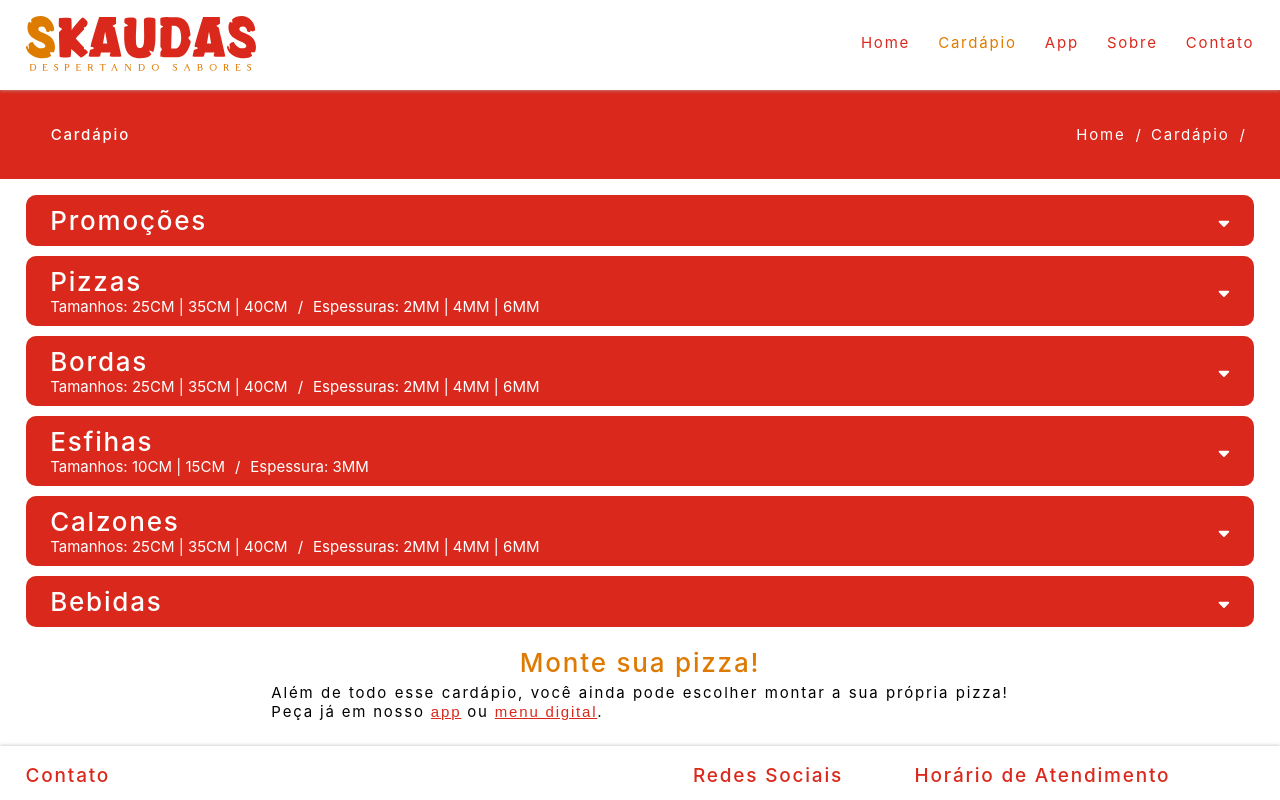
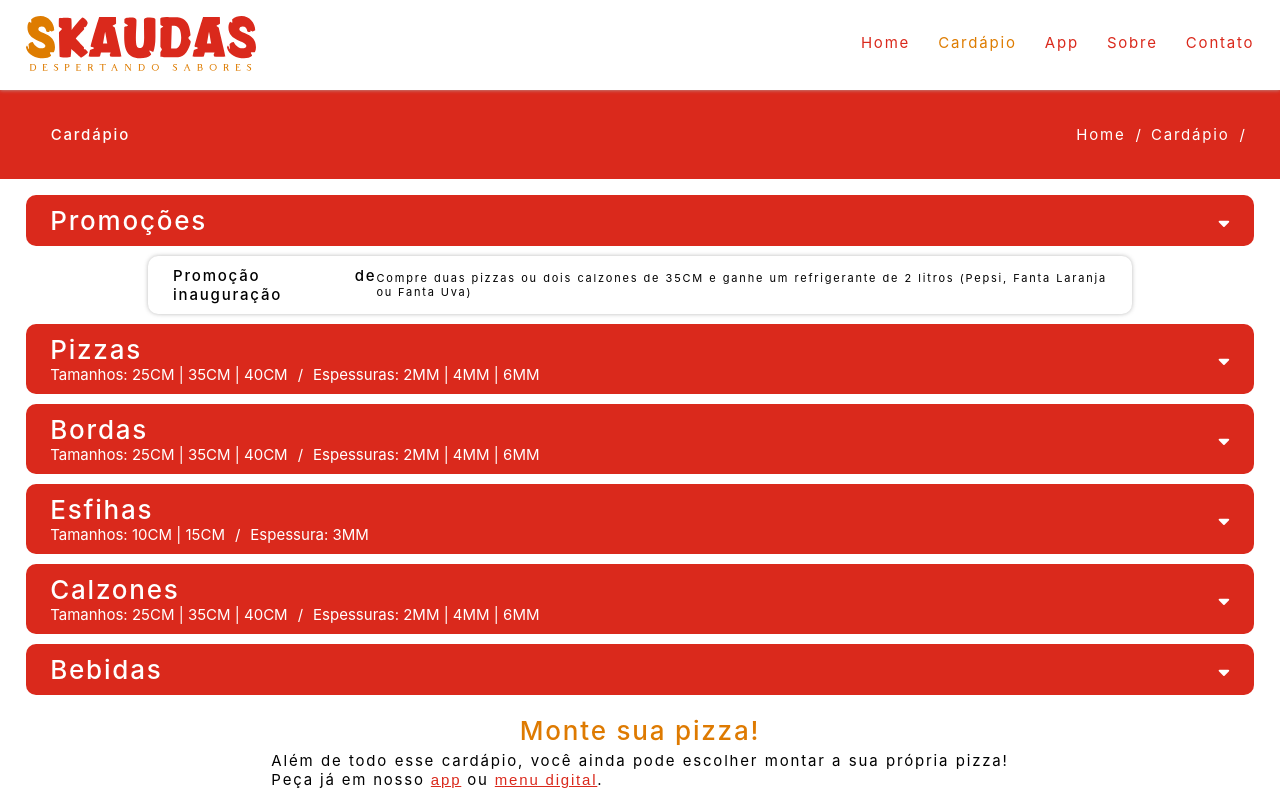
Before and after one commit to victorseleimend/skaudas, a React (Create React App) app: page /cardapio in a window 1280 px wide. Both pictures are taken after a click on the button 1223 px from the left and 220 px from the top of the page. Shown: the top 800 px of the page. Built offline with nearby package versions, Linux system fonts and the light colour scheme.

Commit message:
Adição de promoção

```diff
--- a/src/components/Templates/Content/Menu/MenuItems.ts
+++ b/src/components/Templates/Content/Menu/MenuItems.ts
@@ -2,7 +2,14 @@ export default [
   {
     id: 0,
     type: "Promoções",
-    menu: [],
+    menu: [
+      {
+        id: 0,
+        name: "Promoção de inauguração",
+        description:
+          "Compre duas pizzas ou dois calzones de 35CM e ganhe um refrigerante de 2 litros (Pepsi, Fanta Laranja ou Fanta Uva)",
+      },
+    ],
   },
   {
     id: 1,
--- a/src/components/Templates/Content/Menu/MenuModule/MenuModule.tsx
+++ b/src/components/Templates/Content/Menu/MenuModule/MenuModule.tsx
@@ -69,6 +69,16 @@ const MenuModule: FC<{ m: any }> = ({ m }) => {
           <FontAwesomeIcon icon={faSortDown} />
         </button>
       </div>
+      {menuIsVisible &&
+        m.type === "Promoções" &&
+        m.menu.map((mn: any) => (
+          <div className={classes.menuItems} key={mn.id}>
+            <Card cssClass={classes.menuItem}>
+              <h5 style={{ textAlign: "justify" }}>{mn.name}</h5>
+              <p style={{ textAlign: "justify" }}>{mn.description}</p>
+            </Card>
+          </div>
+        ))}
       {menuIsVisible && m.type !== "Promoções" && (
         <div className={classes.filter}>
           <div>
```
